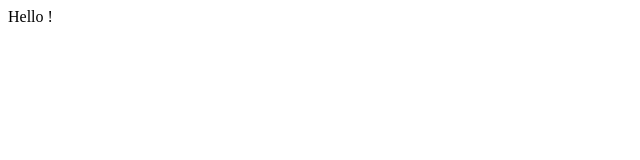
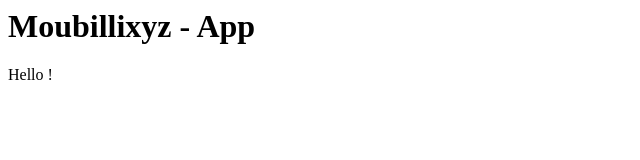
Before and after one commit to moubillixyz/app, a plain HTML site: page index.html in a window 1280 px wide. Shown: the whole page, without its empty margins (0-640 px from the left). Drawn offline with Linux system fonts and the light colour scheme.

Commit message:
complete the README and index.html

```diff
--- a/index.html
+++ b/index.html
@@ -3,6 +3,9 @@
 		<title>Moubillixyz - App</title>
 	</head>
 	<body>
-		Hello !
+		<h1>Moubillixyz - App</h1>
+		<p>
+			Hello !
+		</p>
 	</body>
 </html>
```
Also changed, not shown: 1 other file.
